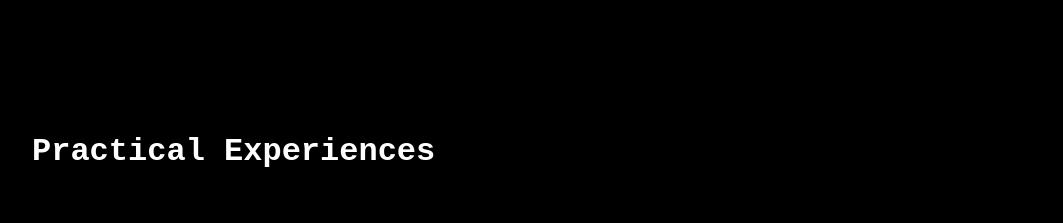
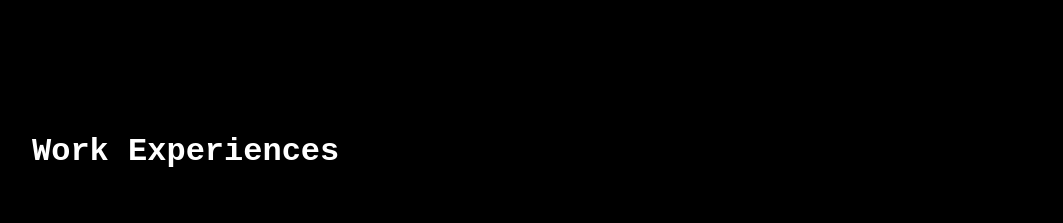
Before and after one commit to chrissy-prog/chrssiylin.portfolio, a plain HTML site: page index.html in a window 1280 px wide. Shown: the part 1920-2143 px from the top of the page, without its empty margins (108-1171 px from the left). Drawn offline with Linux system fonts and the light colour scheme.

Commit message:
Add files via upload

```diff
--- a/index.html
+++ b/index.html
@@ -767,7 +767,7 @@
             <!-- EXPERIENCE -->
             <section class="experience-section" id="experience">
                 <div class="experience-container">
-                    <h2 class="section-title">Practical Experiences</h2>
+                    <h2 class="section-title">Work Experiences</h2>
                     <div class="experience-scroll">
                         <div class="experience-card clickable" onclick="navigateTo('experience-17live')">
                             <div class="experience-badge">WORK EXAMPLE</div>
@@ -779,6 +779,8 @@
                                 <div class="metric"><div class="metric-value">+15%</div><div>CTR Increase</div></div>
                                 <div class="metric"><div class="metric-value">20K+</div><div>Views in 1 Week</div></div>
                                 <div class="metric"><div class="metric-value">7</div><div>A/B Tests Run</div></div>
+                            </div>
+                            <div class="experience-metrics" style="grid-template-columns: 1fr 1fr 1fr; margin-top: 12px;">
                                 <div class="metric"><div class="metric-value">25%</div><div>App Downloads</div></div>
                             </div>
                         </div>
```
